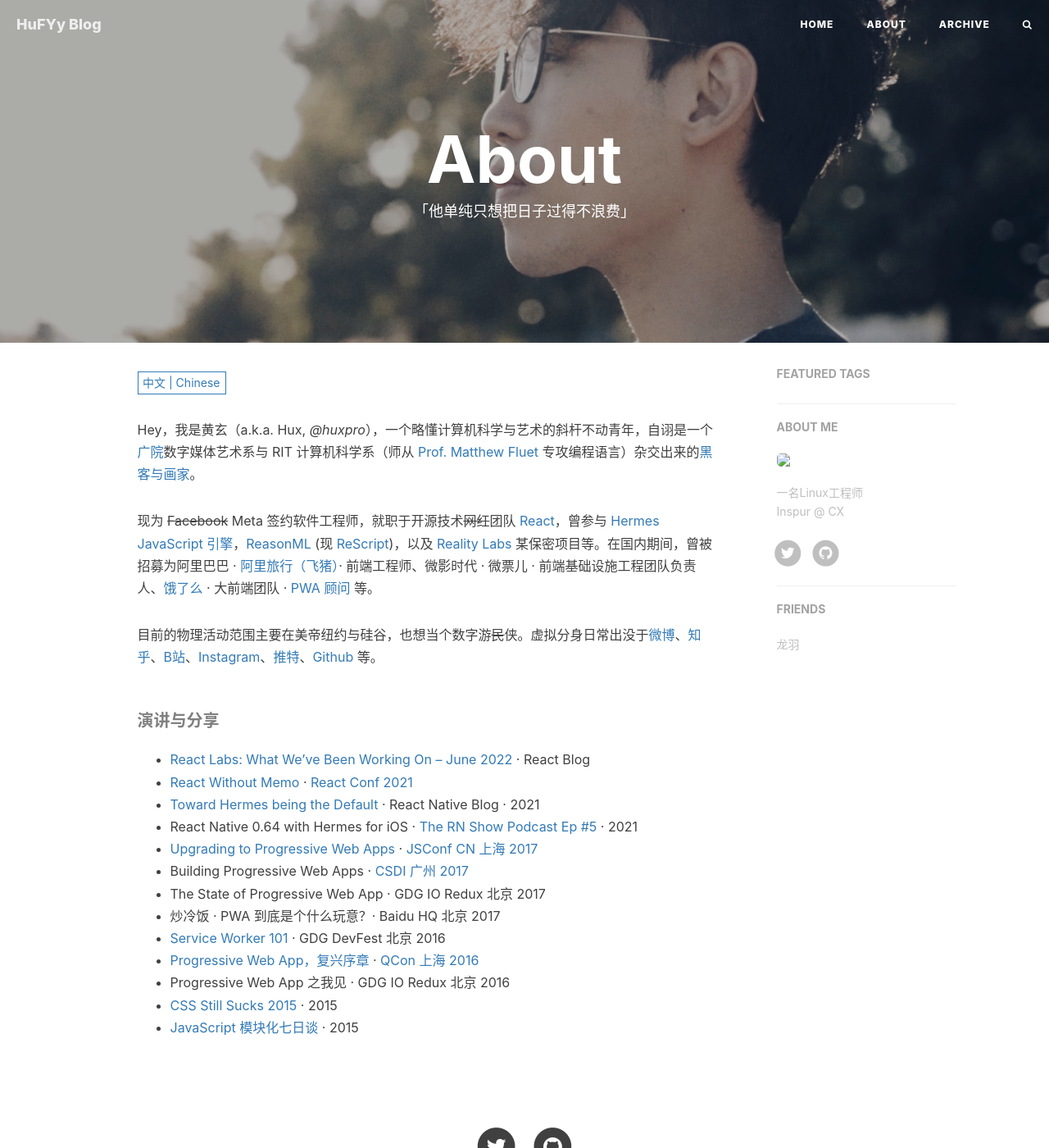
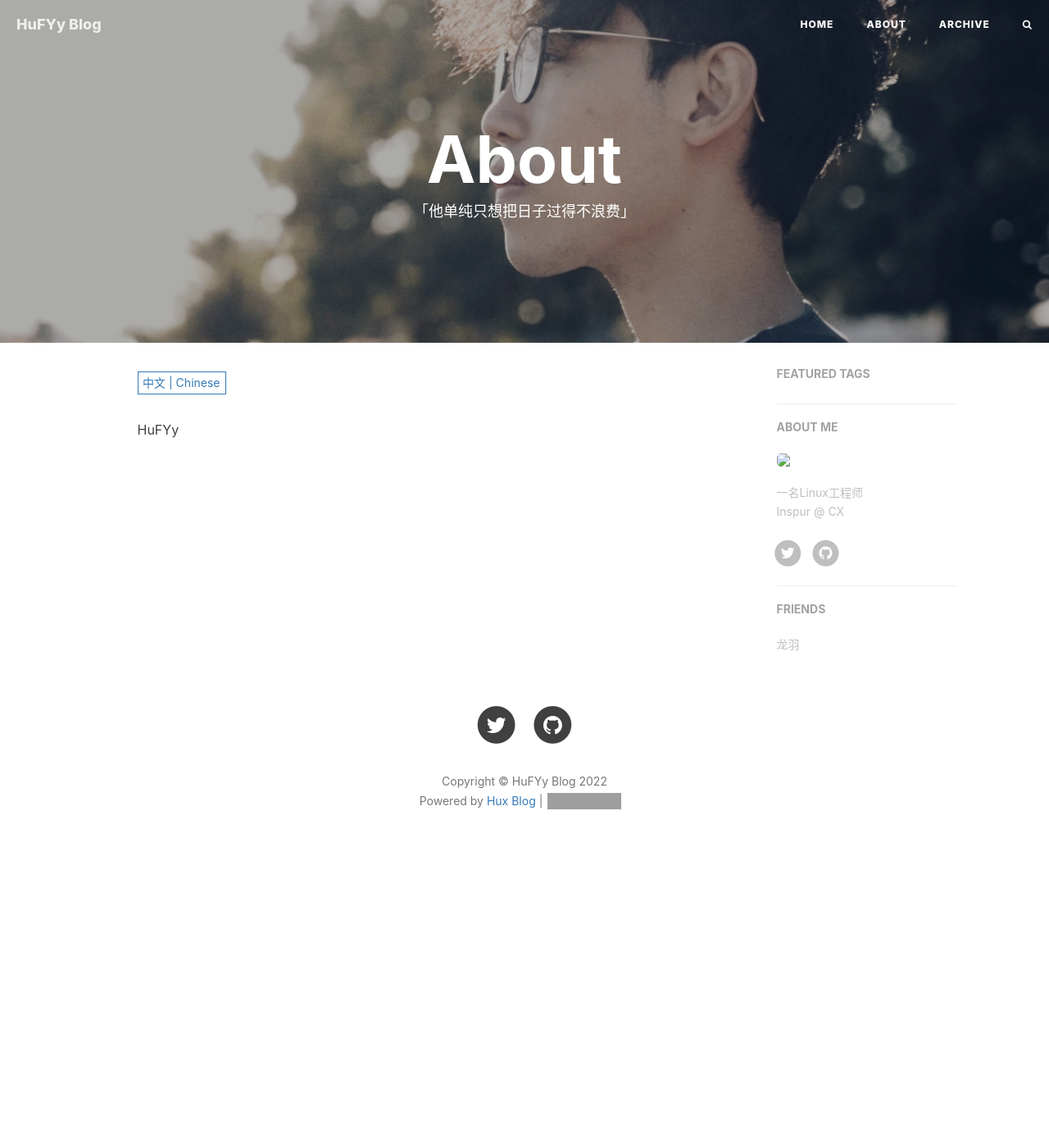
Before and after one commit to hufyy/hufyy.github.io, a Jekyll site: the page built from about.html, in a window 1280 px wide and 1400 px high. Shown: the whole window at 82% size. Built offline with Jekyll 4.4.1, drawn with Linux system fonts in a browser that asks for light colours; nearby versions of some CDN libraries; comment, search, counter and statistics services are not loaded; grey boxes are pictures that could not be loaded.

```diff
--- a/_includes/about/en.md
+++ /dev/null
@@ -1,38 +0,0 @@
-Hey, I am Huang, Xuan (a.k.a. _@huxpro_). I worked on the [React Team](https://beta.reactjs.org/community/meet-the-team#react-core) at <del>Facebook</del>Meta.
-
-I considered myself as a hybrid between a software engineer specifically into the programming languages theories and implementations domain (i.e. compiler, type system, type-based formal verification, virtual machine, runtime systems, garbage collection), and a creative technologiest deeply caring about many humanistic aspects (e.g. visual, sound, interaction) in UI and HCI in general.
-
-I also worked on the [Hermes JavaScript Engine](https://hermesengine.dev/), some other projects under the [Reality Labs (Research)](https://tech.fb.com/ar-vr/), and [ReasonML](https://reasonml.github.io/) (now [ReScript](https://rescript-lang.org/)) efforts at Meta (Facebook).
-
-In the past, I worked on [Alitrip (Fliggy)](https://www.alitrip.com/) mobile and web apps under the [Alibaba Group](https://en.wikipedia.org/wiki/Alibaba_Group), found and lead front-end infrastructure team at an unicorn startup company [Beijing Weiying (a.k.a. WePiao, now acquired by Maoyan)](https://www.crunchbase.com/organization/beijing-weiying-technology), and helped [Ele.me (now acquired by Alibaba)](https://en.wikipedia.org/wiki/Ele.me) to upgrade their mobile web site into [the first influential PWA (progressive web app) in China](https://medium.com/elemefe/upgrading-ele-me-to-progressive-web-app-2a446832e509).
-
-I studied BA, Digital Media Art at [Communication University of China](https://en.wikipedia.org/wiki/Communication_University_of_China) and MS, Computer Science (with a focus on programming languages, mainly supervised by [Prof. Matthew Fluet](https://www.cs.rit.edu/~mtf/)) at [Rochester Institute of Technology](https://en.wikipedia.org/wiki/Rochester_Institute_of_Technology).
-
-##### Appearence
-
-- [React Labs: What We've Been Working On – June 2022][12] · React Blog · 2022
-- [React Without Memo][11] · [React Conf 2021](https://conf.reactjs.org/)
-- [Toward Hermes being the Default][11] · React Native Blog · 2021
-- React Native 0.64 with Hermes for iOS · [The RN Show Podcast Ep #5](https://www.callstack.com/podcast-react-native-show) · 2021
-- [Upgrading to Progressive Web Apps][9] · [JSConf China Shanghai 2017](http://2017.jsconf.cn/)
-- Building Progressive Web Apps · [CSDI Guangzhou 2017](http://www.csdisummit.com/)
-- The State of Progressive Web App · GDG IO Redux Beijing 2017
-- PWA Rehashing · Baidu HQ Beijing 2017
-- [Service Worker 101][5] · GDG DevFest Beijing 2016
-- [Progressive Web Apps][4] · QCon Shanghai 2016
-- Progressive Web App in my POV · GDG IO Redux Beijing 2016
-- [CSS Still Sucks 2015][2] · 2015
-- [JavaScript Modularization Journey][1] · 2015
-
-[1]: //huangxuan.me/2015/07/09/js-module-7day/
-[2]: //huangxuan.me/2015/12/28/css-sucks-2015/
-[3]: //huangxuan.me/2016/06/05/pwa-in-my-pov/
-[4]: //huangxuan.me/2016/10/20/pwa-qcon2016/
-[5]: //huangxuan.me/2016/11/20/sw-101-gdgdf/
-[6]: https://yanshuo.io/assets/player/?deck=58ac8598b123db0067292f92 "PWA Rehashing"
-[7]: https://yanshuo.io/assets/player/?deck=593ad6fbfe88c2006a0a0d6d "The State of PWA"
-[8]: https://yanshuo.io/assets/player/?deck=594d673d570c357d0698a950 "Building PWA"
-[9]: //huangxuan.me/jsconfcn2017/
-[10]: https://reactnative.dev/blog/2021/10/26/toward-hermes-being-the-default
-[11]: https://youtu.be/lGEMwh32soc
-[12]: https://reactjs.org/blog/2022/06/15/react-labs-what-we-have-been-working-on-june-2022.html
--- a/_includes/about/zh.md
+++ b/_includes/about/zh.md
@@ -1,35 +1 @@
-Hey，我是黄玄（a.k.a. Hux, _@huxpro_），一个略懂计算机科学与艺术的斜杆不动青年，自诩是一个[广院](https://baike.baidu.com/item/%E4%B8%AD%E5%9B%BD%E4%BC%A0%E5%AA%92%E5%A4%A7%E5%AD%A6)数字媒体艺术系与 RIT 计算机科学系（师从 [Prof. Matthew Fluet](https://www.cs.rit.edu/~mtf/) 专攻编程语言）杂交出来的[黑客与画家](https://book.douban.com/subject/6021440/)。
-
-现为 <del>Facebook</del> Meta 签约软件工程师，就职于开源技术<del>网红</del>团队 [React](https://beta.reactjs.org/community/meet-the-team#react-core)，曾参与 [Hermes JavaScript 引擎](https://hermesengine.dev/)，[ReasonML](https://reasonml.github.io/) (现 [ReScript](https://rescript-lang.org/))，以及 [Reality Labs](https://tech.fb.com/ar-vr/) 某保密项目等。在国内期间，曾被招募为阿里巴巴 · [阿里旅行（飞猪）](http://alitrip.com)· 前端工程师、微影时代 · 微票儿 · 前端基础设施工程团队负责人、[饿了么](https://ele.me/) · 大前端团队 · [PWA 顾问](https://medium.com/elemefe/upgrading-ele-me-to-progressive-web-app-2a446832e509) 等。
-
-
-目前的物理活动范围主要在美帝纽约与硅谷，也想当个数字游<del>民</del>侠。虚拟分身日常出没于[微博](https://weibo.com/huxpro)、[知乎](https://www.zhihu.com/people/huxpro/pins/posts)、[B站](https://space.bilibili.com/43271611)、[Instagram](https://www.instagram.com/huxpro/)、[推特](https://twitter.com/Huxpro/)、[Github](https://github.com/huxpro) 等。
-
-##### 演讲与分享
-
-- [React Labs: What We've Been Working On – June 2022][12] · React Blog
-- [React Without Memo][11] · [React Conf 2021](https://conf.reactjs.org/)
-- [Toward Hermes being the Default][11] · React Native Blog · 2021
-- React Native 0.64 with Hermes for iOS · [The RN Show Podcast Ep #5](https://www.callstack.com/podcast-react-native-show) · 2021
-- [Upgrading to Progressive Web Apps][9] · [JSConf CN 上海 2017](http://2017.jsconf.cn/)
-- Building Progressive Web Apps · [CSDI 广州 2017](http://www.csdisummit.com/)
-- The State of Progressive Web App · GDG IO Redux 北京 2017
-- 炒冷饭 · PWA 到底是个什么玩意？· Baidu HQ 北京 2017
-- [Service Worker 101][5] · GDG DevFest 北京 2016
-- [Progressive Web App，复兴序章][4] · [QCon 上海 2016](http://2016.qconshanghai.com/presentation/3111)
-- Progressive Web App 之我见 · GDG IO Redux 北京 2016
-- [CSS Still Sucks 2015][2] · 2015
-- [JavaScript 模块化七日谈][1] · 2015
-
-[1]: //huangxuan.me/2015/07/09/js-module-7day/
-[2]: //huangxuan.me/2015/12/28/css-sucks-2015/
-[3]: //huangxuan.me/2016/06/05/pwa-in-my-pov/
-[4]: //huangxuan.me/2016/10/20/pwa-qcon2016/
-[5]: //huangxuan.me/2016/11/20/sw-101-gdgdf/
-[6]: https://yanshuo.io/assets/player/?deck=58ac8598b123db0067292f92 "PWA Rehashing"
-[7]: https://yanshuo.io/assets/player/?deck=593ad6fbfe88c2006a0a0d6d "The State of PWA"
-[8]: https://yanshuo.io/assets/player/?deck=594d673d570c357d0698a950 "Building PWA"
-[9]: //huangxuan.me/jsconfcn2017/
-[10]: https://reactnative.dev/blog/2021/10/26/toward-hermes-being-the-default
-[11]: https://youtu.be/lGEMwh32soc
-[12]: https://reactjs.org/blog/2022/06/15/react-labs-what-we-have-been-working-on-june-2022.html
+HuFYy
```
